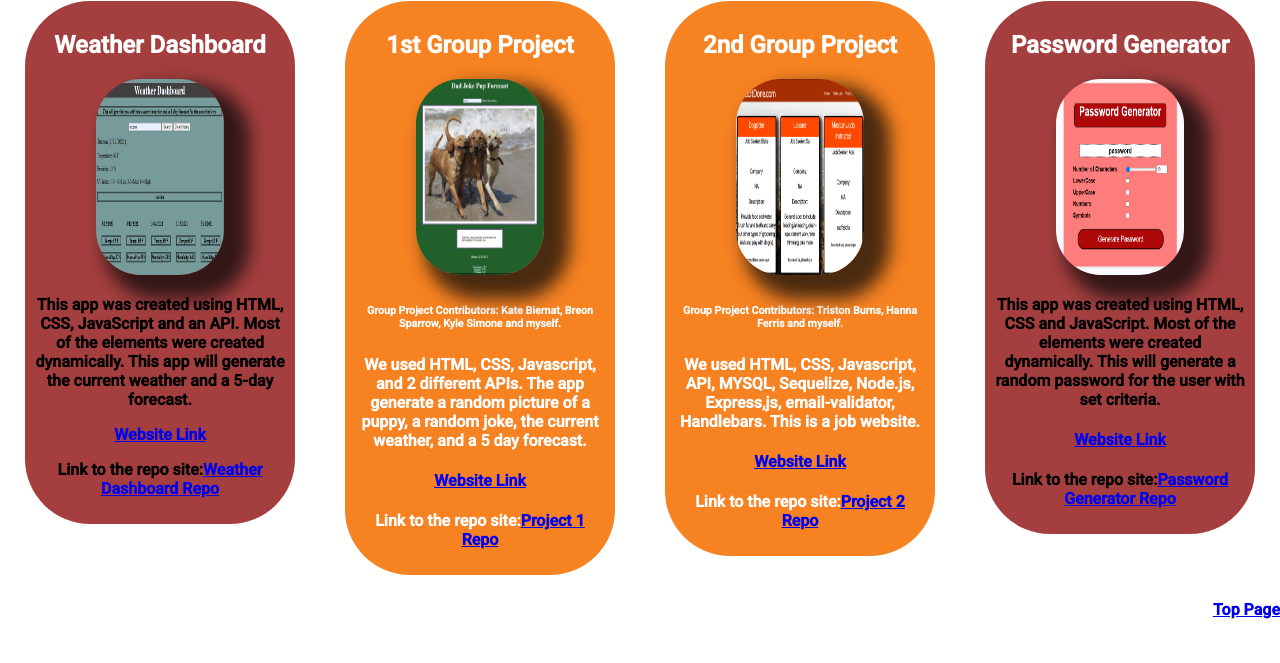
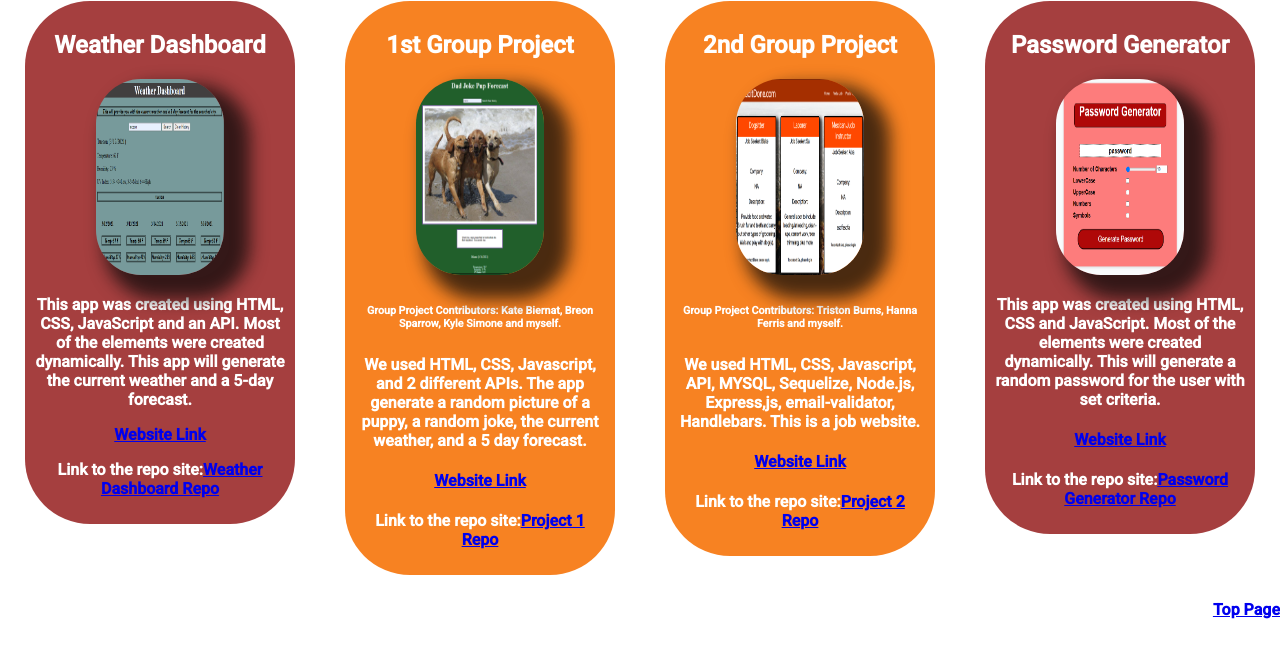
Before and after one commit to myrlaf25/myrlaflores, a plain HTML site: page index.html in a window 1280 px wide. Shown: the part 1877-2540 px from the top of the page. Drawn offline with Linux system fonts and the light colour scheme.

Commit message:
font color

```diff
--- a/index.html
+++ b/index.html
@@ -80,9 +80,9 @@
                     <div>
                     <img id='weather' src="./assets/myweatherapp.png" alt="photo placeholder" width='128' height='196'> </a>
 
-                    <p style='color:black;'> This app was created using HTML, CSS, JavaScript and an API. Most of the elements were created dynamically. This app will generate the current weather and a 5-day forecast.</p>
+                    <p> This app was created using HTML, CSS, JavaScript and an API. Most of the elements were created dynamically. This app will generate the current weather and a 5-day forecast.</p>
                     <a  href="https://myrlaf25.github.io/myweatherapp/.">Website Link</a>
-                    <p style='color:black;'> Link to the repo site:<a href="https://github.com/myrlaf25/myweatherapp">Weather Dashboard Repo</a></p>
+                    <p> Link to the repo site:<a href="https://github.com/myrlaf25/myweatherapp">Weather Dashboard Repo</a></p>
                 </div>
         </div>
 
@@ -118,10 +118,10 @@
                    <div>
                     <img id='password' src="./assets/passwordgenerator.png" alt="photo placeholder" width='128' height='196'></a>
 
-                    <p style='color:black;'> This app was created using HTML, CSS and JavaScript. Most of the elements were created dynamically.
+                    <p> This app was created using HTML, CSS and JavaScript. Most of the elements were created dynamically.
                         This will generate a random password for the user with set criteria. </p>
                     <h4> <a href="https://myrlaf25.github.io/passwordgenerator/">Website Link</a></h4>
-                    <p style='color:black;'> Link to the repo site:<a href="https://github.com/myrlaf25/passwordgenerator">Password Generator Repo</a></p>
+                    <p> Link to the repo site:<a href="https://github.com/myrlaf25/passwordgenerator">Password Generator Repo</a></p>
                     </div>
         </div>
     </div> <a id="top-page" href="#top">Top Page</a>
```
